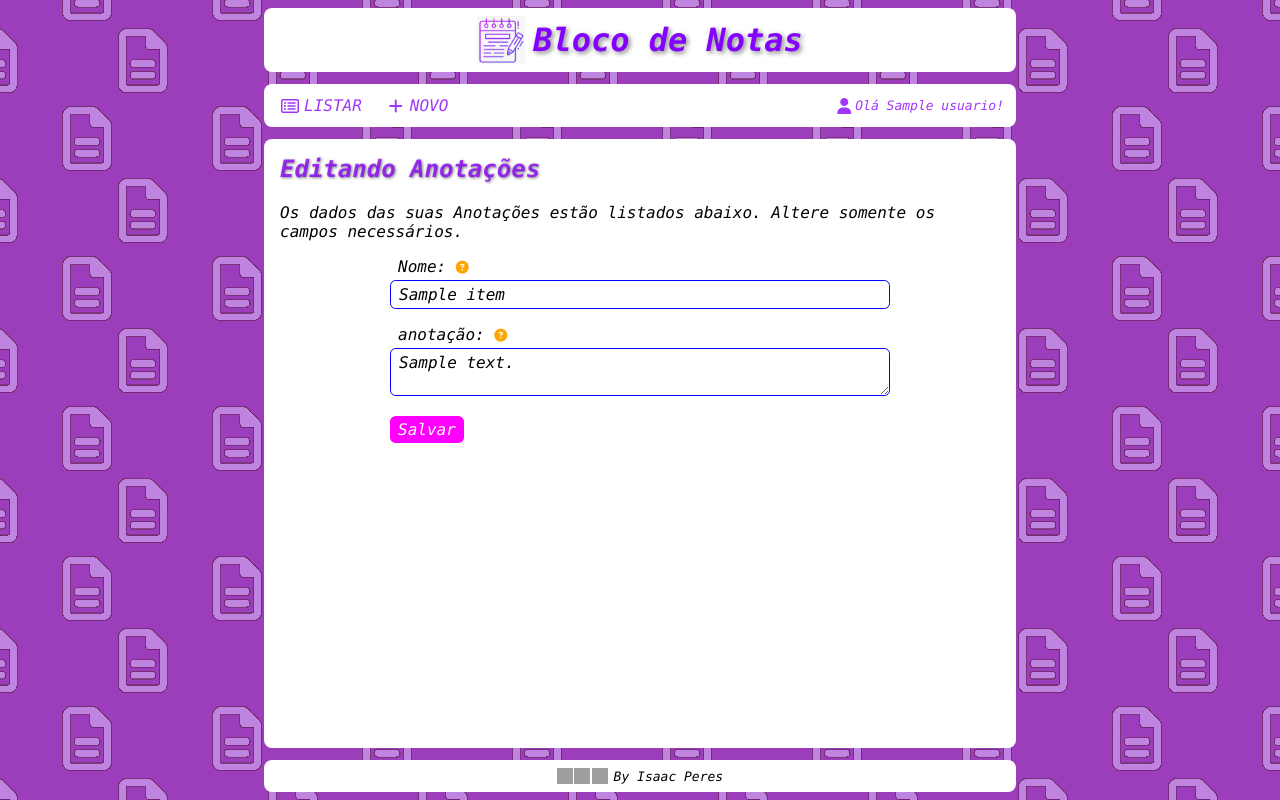
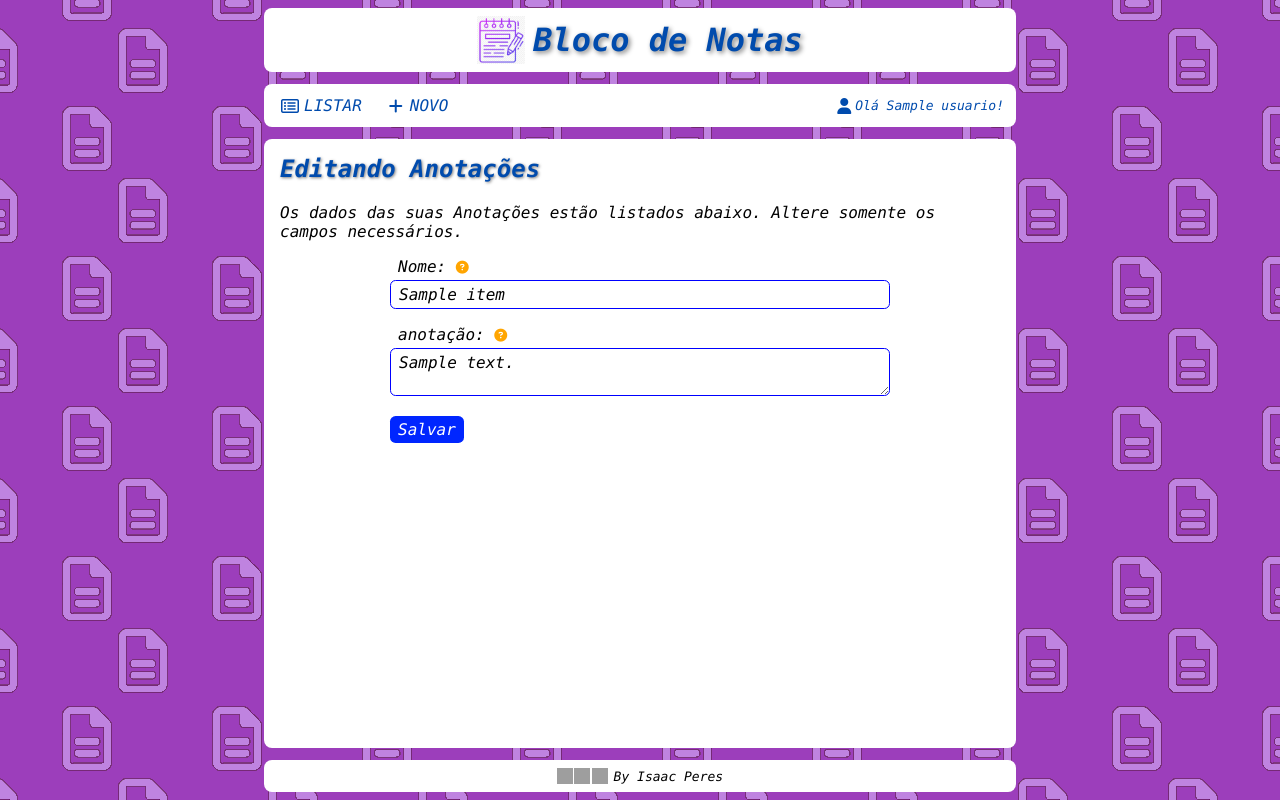
Before and after one commit to Isaacperes/bloco-de-notas, a Flask app: template templates/edita.html in a window 1280 px wide. Run offline with Flask 3, Linux system fonts and the light colour scheme; the template is opened without the code that fills it: most values are stand-ins (such as "Sample title", 1, 10 or a date in 2020); some libraries are stand-ins or nearby versions; grey boxes are pictures that could not be loaded.

Commit message:
2024.12.04.01
paleta de cores atualizada.

```diff
--- a/app.py
+++ b/app.py
@@ -11,6 +11,7 @@ from modules.login import mod_login
 from modules.logout import mod_logout
 from modules.novasenha import mod_novasenha
 from modules.novo import mod_novo
+from modules.page_not_found import mod_page_not_found
 from modules.perfil import mod_perfil
 
 app = Flask(__name__)
@@ -136,5 +137,9 @@ def cadastro():
 def novasenha():
     return mod_novasenha (mysql=mysql)
 
+@app.route('/page_not_found')
+def page_not_found():
+    return mod_page_not_found (mysql=mysql)
+
 if __name__ == '__main__':
     app.run(debug=True)
--- a/static/css/_template.css
+++ b/static/css/_template.css
@@ -11,7 +11,7 @@
     --background-color: rgb(214, 214, 214);
 
     /* Cor 1 do tema */
-    --primary-color: rgb(132, 0, 255);
+    --primary-color: rgb(0, 75, 173);
 
     /* Cor 2 do tema */
     --secondary-color: rgb(255, 0, 64);
@@ -128,7 +128,7 @@ button {
 }
 
 #wrap>nav>a {
-    color: rgba(139, 5, 248, 0.8);
+    color: rgba(0, 75, 173);
     display: flex;
     flex-direction: column;
     align-items: center;
@@ -192,7 +192,7 @@ button {
 #wrap>main>h2:first-child {
     margin-top: 0;
     font-style: italic;
-    color: rgba(139, 5, 248, 0.8);
+    color: rgba(0, 75, 173);
     text-shadow: 1px 1px 3px rgba(0, 0, 0, 0.5);
 }
 
@@ -266,7 +266,7 @@ button {
 }
 
 #wrap>main form:valid button[type=submit] {
-    background-color: rgb(255, 0, 255);
+    background-color: rgb(0, 38, 255);
     pointer-events: all;
 }
 
```
